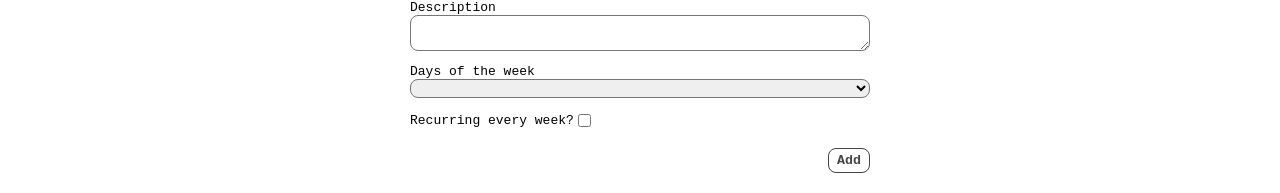
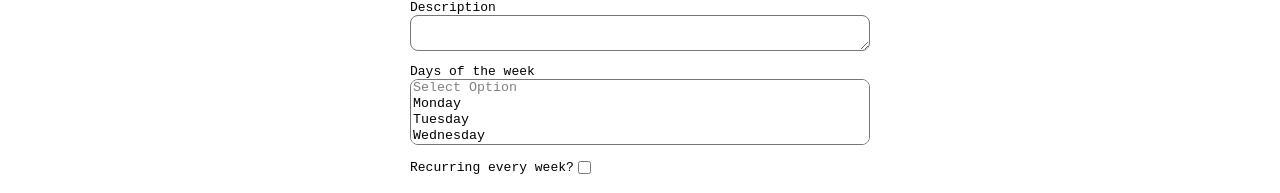
Before and after one commit to alessandrorosmarino/task-reminder-fe, a Vue app: page / in a window 1280 px wide. Shown: the part 143-336 px from the top of the page. Built offline with nearby package versions, Linux system fonts and the light colour scheme; no server answers.

Commit message:
updated select type

```diff
--- a/src/components/ReminderForm.vue
+++ b/src/components/ReminderForm.vue
@@ -11,7 +11,7 @@
     </div>
     <div class="input-group">
       <label for="reminderWeekday">Days of the week</label>
-      <select v-model="reminderWeekday" id="reminderWeekday" name="reminderWeekday">
+      <select v-model="reminderWeekday" id="reminderWeekday" name="reminderWeekday" multiple>
         <option value="" disabled>Select Option</option>
         <option value="monday">Monday</option>
         <option value="tuesday">Tuesday</option>
```
